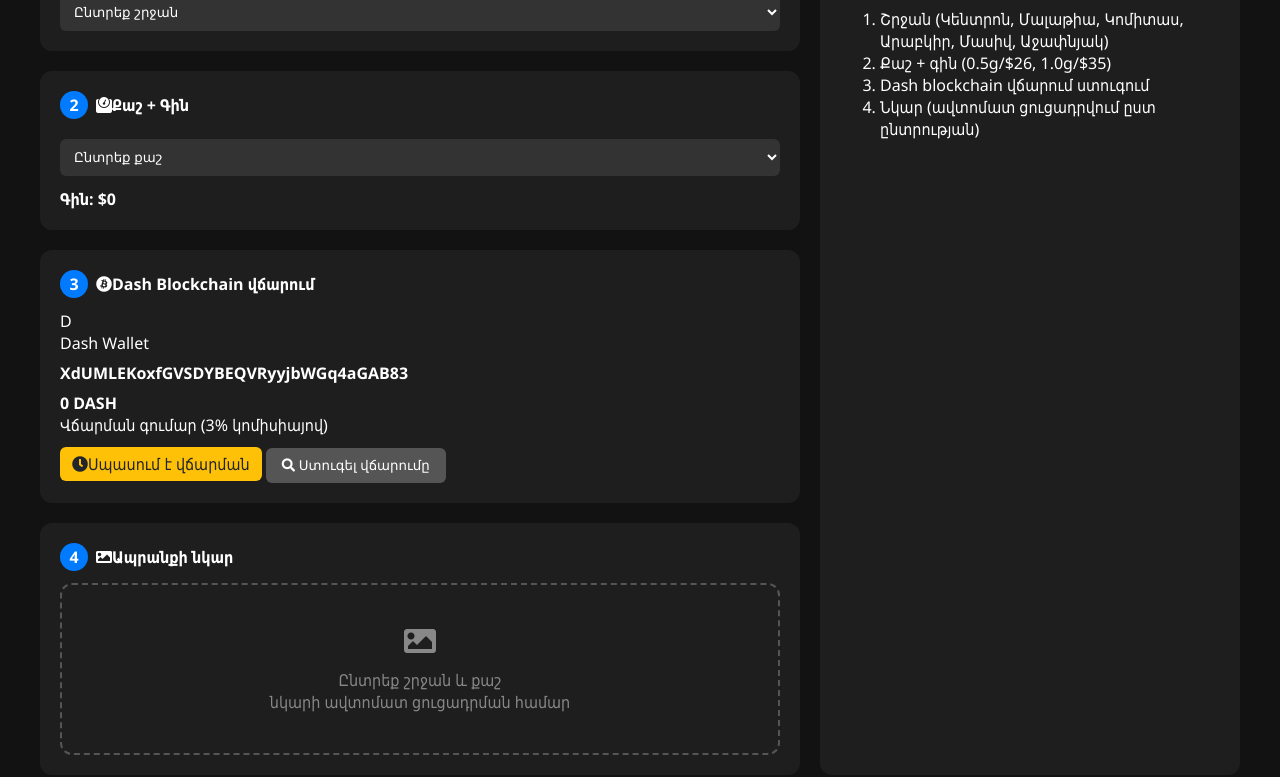
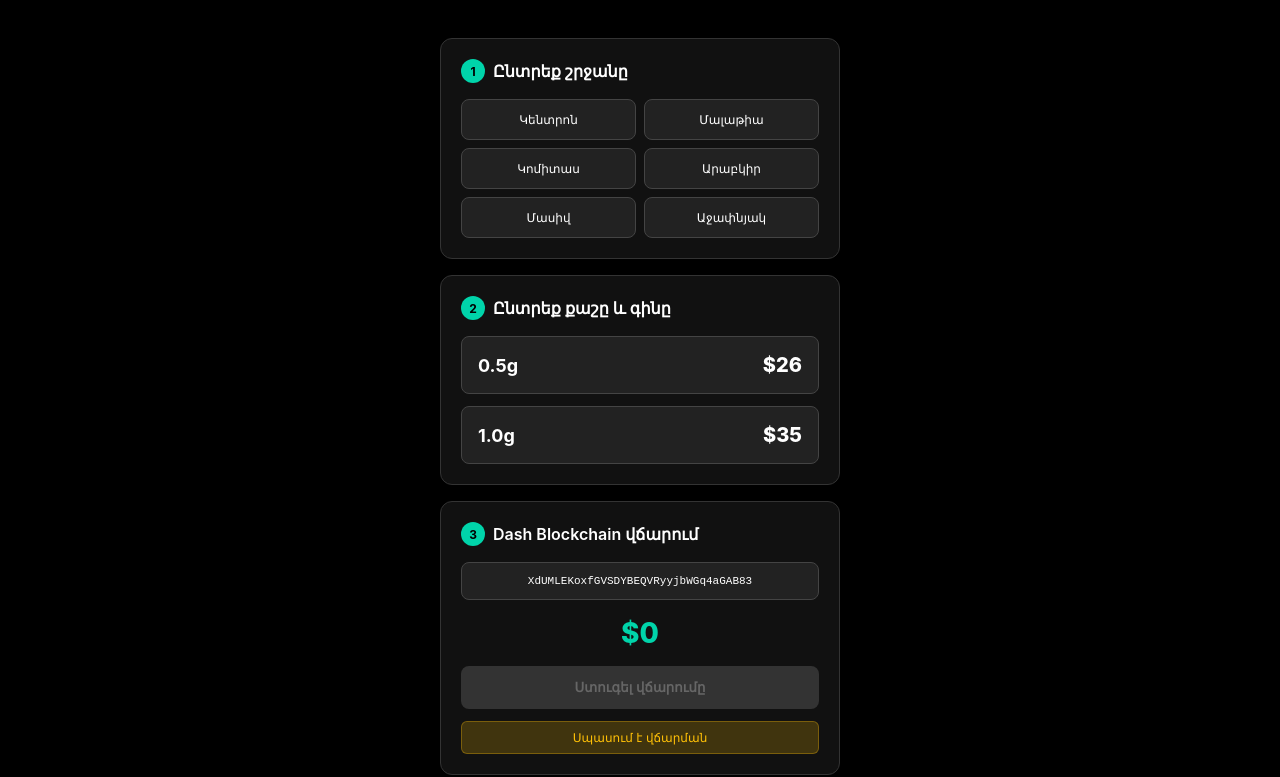
Before and after one commit to israyelvardanyan777-gif/MenuBOt, a plain HTML site: page index.html in a window 1280 px wide. Shown: the part 94-871 px from the top of the page. Drawn offline with Linux system fonts and the light colour scheme.

Commit message:
Update index.html

```diff
--- a/index.html
+++ b/index.html
@@ -3,186 +3,113 @@
 <head>
 <meta charset="UTF-8">
 <meta name="viewport" content="width=device-width, initial-scale=1.0">
-<title>Mini App - Dash Վճարում</title>
-<link rel="stylesheet" href="https://cdnjs.cloudflare.com/ajax/libs/font-awesome/5.15.4/css/all.min.css">
+<title>UraXot Mini | Blockchain Delivery</title>
+<script src="https://telegram.org/js/telegram-web-app.js"></script>
 <style>
-body {
-    margin: 0;
-    font-family: 'Segoe UI', Tahoma, Geneva, Verdana, sans-serif;
-    background-color: #121212;
-    color: #ffffff;
-}
-.container {
-    display: flex;
-    flex-direction: column;
-    max-width: 1200px;
-    margin: auto;
-    padding: 20px;
-    gap: 20px;
-}
-@media(min-width:900px){.container{flex-direction:row;}}
-.left{flex:2; display:flex; flex-direction:column; gap:20px;}
-.right{flex:1; background-color:#1e1e1e; border-radius:12px; padding:20px;}
-.section{background-color:#1e1e1e; border-radius:12px; padding:20px; transition: all 0.3s;}
-.section:hover{box-shadow:0 0 15px rgba(0,123,255,0.5);}
-.section-title{display:flex; align-items:center; margin-bottom:12px; font-weight:bold;}
-.section-number{background-color:#007bff; color:white; width:28px; height:28px; display:flex; align-items:center; justify-content:center; border-radius:50%; margin-right:8px;}
-select{width:100%; padding:10px; border-radius:6px; border:none; background:#333; color:#fff; margin-top:8px; transition:0.3s;}
-select:hover{background:#444;}
-.verify-btn{margin-top:12px; padding:10px 16px; border:none; border-radius:6px; cursor:pointer; background:#007bff; color:#fff; transition:0.3s;}
-.verify-btn:disabled{background:#555; cursor:not-allowed;}
-.image-placeholder{border:2px dashed #555; border-radius:12px; padding:40px; text-align:center; color:#888; transition:0.3s;}
-.image-placeholder i{font-size:32px; margin-bottom:12px; display:block;}
-img{border-radius:12px; max-width:100%; transition:0.3s;}
-.wallet-address, .payment-amount{margin-top:8px; font-weight:bold;}
-.status-indicator{margin-top:8px;padding:6px 12px;border-radius:6px; display:inline-flex; align-items:center;}
-.status-pending{background:#ffc107; color:#212529;}
-.status-paid{background:#28a745; color:#fff;}
-.status-failed{background:#dc3545; color:#fff;}
-.price-display{margin-top:12px; font-weight:bold;}
+    * {margin:0;padding:0;box-sizing:border-box;}
+    body{font-family:-apple-system,BlinkMacSystemFont,'Segoe UI',Roboto,sans-serif;background:#000;color:white;padding:16px;min-height:100vh;}
+    .container{max-width:400px;margin:0 auto;}
+    .header{text-align:center;margin-bottom:24px;padding:20px 0;}
+    .logo{font-size:24px;font-weight:800;color:#00d4aa;margin-bottom:8px;}
+    .tagline{font-size:12px;color:#888;}
+    .step{background:#111;border:1px solid #333;border-radius:12px;padding:20px;margin-bottom:16px;}
+    .step-title{font-size:16px;font-weight:600;margin-bottom:16px;display:flex;align-items:center;gap:8px;}
+    .step-number{background:#00d4aa;color:#000;width:24px;height:24px;border-radius:50%;display:flex;align-items:center;justify-content:center;font-size:12px;font-weight:700;}
+    .district-grid{display:grid;grid-template-columns:repeat(2,1fr);gap:8px;}
+    .district-btn,.product-btn{background:#222;border:1px solid #444;color:white;padding:12px;border-radius:8px;cursor:pointer;transition:all 0.2s;text-align:center;font-size:12px;}
+    .district-btn:hover,.product-btn:hover{background:#333;border-color:#555;}
+    .district-btn.selected,.product-btn.selected{background:#00d4aa;color:#000;border-color:#00d4aa;}
+    .product-grid{display:grid;gap:12px;}
+    .product-btn{display:flex;justify-content:space-between;align-items:center;padding:16px;font-size:14px;}
+    .product-weight{font-size:18px;font-weight:700;}
+    .product-price{font-size:20px;font-weight:800;}
+    .wallet-section{text-align:center;}
+    .wallet-address{background:#222;border:1px solid #444;border-radius:8px;padding:12px;font-family:monospace;font-size:11px;word-break:break-all;margin:12px 0;cursor:pointer;}
+    .payment-amount{font-size:28px;font-weight:800;color:#00d4aa;margin:16px 0;}
+    .verify-btn{background:#00d4aa;color:#000;border:none;padding:14px 24px;border-radius:8px;font-weight:600;cursor:pointer;width:100%;transition:all 0.2s;}
+    .verify-btn:disabled{background:#333;color:#666;cursor:not-allowed;}
+    .verify-btn:hover:not(:disabled){background:#00b894;}
+    .status{margin-top:12px;padding:8px 12px;border-radius:6px;font-size:12px;text-align:center;}
+    .status-pending{background:rgba(255,193,7,0.2);color:#ffc107;border:1px solid rgba(255,193,7,0.3);}
+    .status-verified{background:rgba(0,212,170,0.2);color:#00d4aa;border:1px solid rgba(0,212,170,0.3);}
+    .product-image{width:100%;height:200px;border-radius:8px;object-fit:cover;margin-top:12px;}
+    .image-placeholder{width:100%;height:200px;background:#222;border:1px dashed #444;border-radius:8px;display:flex;align-items:center;justify-content:center;margin-top:12px;text-align:center;color:#666;font-size:12px;}
+    .notification{position:fixed;top:20px;left:50%;transform:translateX(-50%);background:#333;color:white;padding:12px 20px;border-radius:8px;font-size:14px;z-index:1000;opacity:0;transition:opacity 0.3s;}
+    .notification.show{opacity:1;}
+    .loading{position:fixed;top:0;left:0;width:100%;height:100%;background:rgba(0,0,0,0.8);display:flex;flex-direction:column;align-items:center;justify-content:center;z-index:2000;opacity:0;visibility:hidden;transition:all 0.3s;}
+    .loading.show{opacity:1;visibility:visible;}
+    .spinner{width:40px;height:40px;border:3px solid #333;border-top:3px solid #00d4aa;border-radius:50%;animation:spin 1s linear infinite;margin-bottom:16px;}
+    @keyframes spin{0%{transform:rotate(0deg);}100%{transform:rotate(360deg);}}
 </style>
 </head>
 <body>
+<div class="container">
+    <div class="header"><div class="logo">UraXot Mini</div><div class="tagline">Blockchain Delivery System</div></div>
 
-<div class="container">
-    <div class="left">
-        <!-- Շրջան -->
-        <div class="section">
-            <div class="section-title"><div class="section-number">1</div><i class="fas fa-map-marker-alt"></i> Շրջան</div>
-            <select id="districtSelect" onchange="updatePrice()">
-                <option value="">Ընտրեք շրջան</option>
-                <option value="Կենտրոն">Կենտրոն</option>
-                <option value="Մալաթիա">Մալաթիա</option>
-                <option value="Կոմիտաս">Կոմիտաս</option>
-                <option value="Արաբկիր">Արաբկիր</option>
-                <option value="Մասիվ">Մասիվ</option>
-                <option value="Աջափնյակ">Աջափնյակ</option>
-            </select>
-        </div>
-
-        <!-- Քաշ + Գին -->
-        <div class="section">
-            <div class="section-title"><div class="section-number">2</div><i class="fas fa-weight"></i> Քաշ + Գին</div>
-            <select id="weightSelect" onchange="updatePrice()">
-                <option value="">Ընտրեք քաշ</option>
-                <option value="0.5G">0.5g / $26</option>
-                <option value="1.0G">1.0g / $35</option>
-            </select>
-            <div class="price-display" id="priceDisplay">Գին: $0</div>
-        </div>
-
-        <!-- Dash Blockchain -->
-        <div class="section">
-            <div class="section-title"><div class="section-number">3</div><i class="fab fa-bitcoin"></i> Dash Blockchain վճարում</div>
-            <div class="dash-wallet">
-                <div class="wallet-header"><div class="wallet-icon">D</div><div class="wallet-title">Dash Wallet</div></div>
-                <div class="wallet-address" id="walletAddress">XdUMLEKoxfGVSDYBEQVRyyjbWGq4aGAB83</div>
-                <div class="payment-amount" id="paymentAmount">0 DASH</div>
-                <div class="payment-label">Վճարման գումար (3% կոմիսիայով)</div>
-                <div class="status-indicator status-pending" id="paymentStatus"><i class="fas fa-clock"></i> Սպասում է վճարման</div>
-                <button class="verify-btn" onclick="verifyPayment()" id="verifyBtn" disabled><i class="fas fa-search"></i> Ստուգել վճարումը</button>
-            </div>
-        </div>
-
-        <!-- Նկար -->
-        <div class="section">
-            <div class="section-title"><div class="section-number">4</div><i class="fas fa-image"></i> Ապրանքի նկար</div>
-            <div id="productImageContainer">
-                <div class="image-placeholder">
-                    <div class="placeholder-text">
-                        <i class="fas fa-image"></i>
-                        Ընտրեք շրջան և քաշ<br>նկարի ավտոմատ ցուցադրման համար
-                    </div>
-                </div>
-            </div>
+    <!-- Step 1 -->
+    <div class="step">
+        <div class="step-title"><div class="step-number">1</div>Ընտրեք շրջանը</div>
+        <div class="district-grid">
+            <div class="district-btn" onclick="selectDistrict('Կենտրոն')">Կենտրոն</div>
+            <div class="district-btn" onclick="selectDistrict('Մալաթիա')">Մալաթիա</div>
+            <div class="district-btn" onclick="selectDistrict('Կոմիտաս')">Կոմիտաս</div>
+            <div class="district-btn" onclick="selectDistrict('Արաբկիր')">Արաբկիր</div>
+            <div class="district-btn" onclick="selectDistrict('Մասիվ')">Մասիվ</div>
+            <div class="district-btn" onclick="selectDistrict('Աջափնյակ')">Աջափնյակ</div>
         </div>
     </div>
 
-    <div class="right">
-        <h3>Pull Ֆունկցիա</h3>
-        <ol>
-            <li>Շրջան (Կենտրոն, Մալաթիա, Կոմիտաս, Արաբկիր, Մասիվ, Աջափնյակ)</li>
-            <li>Քաշ + գին (0.5g/$26, 1.0g/$35)</li>
-            <li>Dash blockchain վճարում ստուգում</li>
-            <li>Նկար (ավտոմատ ցուցադրվում ըստ ընտրության)</li>
-        </ol>
+    <!-- Step 2 -->
+    <div class="step">
+        <div class="step-title"><div class="step-number">2</div>Ընտրեք քաշը և գինը</div>
+        <div class="product-grid">
+            <div class="product-btn" onclick="selectProduct('0.5g',26)"><div class="product-weight">0.5g</div><div class="product-price">$26</div></div>
+            <div class="product-btn" onclick="selectProduct('1.0g',35)"><div class="product-weight">1.0g</div><div class="product-price">$35</div></div>
+        </div>
+    </div>
+
+    <!-- Step 3 -->
+    <div class="step">
+        <div class="step-title"><div class="step-number">3</div>Dash Blockchain վճարում</div>
+        <div class="wallet-section">
+            <div class="wallet-address" id="walletAddress" onclick="copyAddress()">XdUMLEKoxfGVSDYBEQVRyyjbWGq4aGAB83</div>
+            <div class="payment-amount" id="paymentAmount">$0</div>
+            <button class="verify-btn" id="verifyBtn" onclick="verifyPayment()" disabled>Ստուգել վճարումը</button>
+            <div class="status status-pending" id="paymentStatus">Սպասում է վճարման</div>
+        </div>
+    </div>
+
+    <!-- Step 4 -->
+    <div class="step">
+        <div class="step-title"><div class="step-number">4</div>Ապրանքի նկար</div>
+        <div id="imageContainer"><div class="image-placeholder">Ընտրեք շրջան և ապրանք<br>նկարի ցուցադրման համար</div></div>
     </div>
 </div>
 
+<div class="notification" id="notification"></div>
+<div class="loading" id="loading"><div class="spinner"></div><div>Բեռնվում է...</div></div>
+
 <script>
-let selectedDistrict = '';
-let selectedWeight = '';
-let baseAmount = 0;
-let finalAmount = 0;
-let paymentVerified = false;
-
-const DASH_ADDRESS = "XdUMLEKoxfGVSDYBEQVRyyjbWGq4aGAB83";
-const paymentStatus = document.getElementById("paymentStatus");
-const verifyBtn = document.getElementById("verifyBtn");
-const paymentAmountDisplay = document.getElementById("paymentAmount");
-
-const productImages = {
-    "Կենտրոն":{"0.5G":"images/kentron_0_5g.jpg","1.0G":"images/kentron_1g.jpg"},
-    "Մասիվ":{"0.5G":"images/masiv_0_5g.jpg","1.0G":"images/masiv_1g.jpg"},
-    "Մալաթիա":{"0.5G":"images/malatia_0_5g.jpg","1.0G":"images/malatia_1g.jpg"},
-    "Կոմիտաս":{"0.5G":"images/komitas_0_5g.jpg","1.0G":"images/komitas_1g.jpg"},
-    "Արաբկիր":{"0.5G":"images/arabkir_0_5g.jpg","1.0G":"images/arabkir_1g.jpg"},
-    "Աջափնյակ":{"0.5G":"images/ajapnyak_0_5g.jpg","1.0G":"images/ajapnyak_1g.jpg"}
+let selectedDistrict='',selectedWeight='',selectedPrice=0,DASH_ADDRESS='XdUMLEKoxfGVSDYBEQVRyyjbWGq4aGAB83';
+const productImages={
+  'Կենտրոն':{'0.5g':'https://via.placeholder.com/300x200/008de4/ffffff?text=Կենտրոն+0.5g','1.0g':'https://via.placeholder.com/300x200/0066cc/ffffff?text=Կենտրոն+1.0g'},
+  'Մալաթիա':{'0.5g':'https://via.placeholder.com/300x200/00b894/ffffff?text=Մալաթիա+0.5g','1.0g':'https://via.placeholder.com/300x200/00d4aa/ffffff?text=Մալաթիա+1.0g'},
+  'Կոմիտաս':{'0.5g':'https://via.placeholder.com/300x200/fd79a8/ffffff?text=Կոմիտաս+0.5g','1.0g':'https://via.placeholder.com/300x200/e84393/ffffff?text=Կոմիտաս+1.0g'},
+  'Արաբկիր':{'0.5g':'https://via.placeholder.com/300x200/fdcb6e/ffffff?text=Արաբկիր+0.5g','1.0g':'https://via.placeholder.com/300x200/e17055/ffffff?text=Արաբկիր+1.0g'},
+  'Մասիվ':{'0.5g':'https://via.placeholder.com/300x200/a29bfe/ffffff?text=Մասիվ+0.5g','1.0g':'https://via.placeholder.com/300x200/6c5ce7/ffffff?text=Մասիվ+1.0g'},
+  'Աջափնյակ':{'0.5g':'https://via.placeholder.com/300x200/fd79a8/ffffff?text=Աջափնյակ+0.5g','1.0g':'https://via.placeholder.com/300x200/e84393/ffffff?text=Աջափնյակ+1.0g'}
 };
 
-function updatePrice(){
-    const districtSelect = document.getElementById("districtSelect");
-    const weightSelect = document.getElementById("weightSelect");
-    selectedDistrict = districtSelect.value;
-    selectedWeight = weightSelect.value;
-
-    if(selectedWeight==="0.5G") baseAmount=0.026;
-    else if(selectedWeight==="1.0G") baseAmount=0.035;
-    else baseAmount=0;
-
-    finalAmount = baseAmount*1.03;
-    paymentAmountDisplay.innerText = finalAmount.toFixed(6)+" DASH";
-    verifyBtn.disabled = finalAmount===0 || selectedDistrict==='';
-
-    displayProductImage();
-}
-
-function displayProductImage(){
-    const container=document.getElementById("productImageContainer");
-    container.innerHTML='';
-    if(!selectedDistrict || !selectedWeight){
-        container.innerHTML=`<div class="image-placeholder"><div class="placeholder-text">
-        <i class="fas fa-image"></i>Ընտրեք շրջան և քաշ<br>նկարի ավտոմատ ցուցադրման համար
-        </div></div>`;
-        return;
-    }
-    const imageUrl=productImages[selectedDistrict]?.[selectedWeight];
-    if(imageUrl){const img=document.createElement("img"); img.src=imageUrl; img.alt=`${selectedDistrict} - ${selectedWeight}`; container.appendChild(img);}
-    else container.innerHTML="<p>Նկար չի գտնվել ընտրված ապրանքի համար</p>";
-}
-
-async function verifyPayment(){
-    paymentStatus.innerHTML='<i class="fas fa-spinner fa-spin"></i> Ստուգվում է…';
-    try{
-        const response=await fetch(`https://chainz.cryptoid.info/dash/api.dws?q=address&a=${DASH_ADDRESS}`);
-        if(!response.ok) throw new Error("API-ին հասանելի չէ");
-        const txs=await response.text();
-        if(txs.includes(finalAmount.toFixed(6).toString())){
-            paymentVerified=true;
-            paymentStatus.className='status-indicator status-paid';
-            paymentStatus.innerHTML='<i class="fas fa-check"></i> Վճարվել է';
-        } else {
-            paymentStatus.className='status-indicator status-failed';
-            paymentStatus.innerHTML='<i class="fas fa-times"></i> Չի վճարվել';
-        }
-    }catch(err){
-        paymentStatus.className='status-indicator status-failed';
-        paymentStatus.innerHTML=`<i class="fas fa-exclamation-triangle"></i> Սխալ՝ ${err.message}`;
-    }
-}
-
-document.addEventListener("DOMContentLoaded",()=>{verifyBtn.disabled=true;});
+function showNotification(msg,dur=3000){const n=document.getElementById('notification');n.textContent=msg;n.classList.add('show');setTimeout(()=>{n.classList.remove('show');},dur);}
+function showLoading(show=true){const l=document.getElementById('loading');show?l.classList.add('show'):l.classList.remove('show');}
+function selectDistrict(d){selectedDistrict=d;document.querySelectorAll('.district-btn').forEach(b=>b.classList.remove('selected'));event.target.classList.add('selected');showNotification(`✅ Ընտրված է ${d}`);updateProductImage();updatePaymentSection();}
+function selectProduct(w,p){selectedWeight=w;selectedPrice=p;document.querySelectorAll('.product-btn').forEach(b=>b.classList.remove('selected'));event.target.classList.add('selected');showNotification(`✅ Ընտրված է ${w} - $${p}`);updateProductImage();updatePaymentSection();}
+function updateProductImage(){const c=document.getElementById('imageContainer');if(selectedDistrict&&selectedWeight){const img=productImages[selectedDistrict]?.[selectedWeight];if(img){c.innerHTML=`<img src="${img}" class="product-image"><div style="text-align:center;margin-top:8px;font-size:12px;color:#888;">${selectedDistrict} • ${selectedWeight} • $${(selectedPrice*1.03).toFixed(2)}</div>`;}else{c.innerHTML='<div class="image-placeholder">Նկարը բեռնվում է...</div>'}}else{c.innerHTML='<div class="image-placeholder">Ընտրեք շրջան և ապրանք<br>նկարի ցուցադրման համար</div>'}}
+function updatePaymentSection(){const p=document.getElementById('paymentAmount'),b=document.getElementById('verifyBtn');if(selectedPrice>0){const finalPrice=(selectedPrice*1.03).toFixed(2);p.textContent=`$${finalPrice}`;b.disabled=false;}else{p.textContent='$0';b.disabled=true;}}
+function verifyPayment(){if(!selectedDistrict||!selectedWeight||selectedPrice===0){showNotification('❌ Ընտրեք շրջան և ապրանք');return;}showLoading(true);setTimeout(()=>{showLoading(false);const s=document.getElementById('paymentStatus');const b=document.getElementById('verifyBtn');s.className='status status-verified';s.textContent='✅ Վճարումը հաստատված է';b.textContent='✅ Վճարումը հաջող է';b.disabled=true;showNotification('🎉 Վճարումը հաջողությամբ հաստատվեց!');if(window.Telegram&&window.Telegram.WebApp){const order={district:selectedDistrict,weight:selectedWeight,price:(selectedPrice*1.03).toFixed(2),paymentVerified:true,timestamp:new Date().toISOString()};window.Telegram.WebApp.sendData(JSON.stringify(order));}},2000);}
+function copyAddress(){navigator.clipboard.writeText(DASH_ADDRESS).then(()=>{showNotification('📋 Հասցեն պատճենվեց');});}
+function generateNewWalletAddress(){const chars='ABCDEFGHIJKLMNOPQRSTUVWXYZabcdefghijklmnopqrstuvwxyz0123456789';let a='';for(let i=0;i<34;i++){a+=chars.charAt(Math.floor(Math.random()*chars.length));}DASH_ADDRESS=a;document.getElementById('walletAddress').textContent=DASH_ADDRESS;showNotification('🔄 Նոր wallet հասցե');return a;}
+document.addEventListener('DOMContentLoaded',()=>{showNotification('🚀 Բարի գալուստ UraXot Mini!');setInterval(generateNewWalletAddress,300000);if(window.Telegram&&window.Telegram.WebApp){window.Telegram.WebApp.ready();window.Telegram.WebApp.expand();}});
 </script>
-
 </body>
 </html>
```
